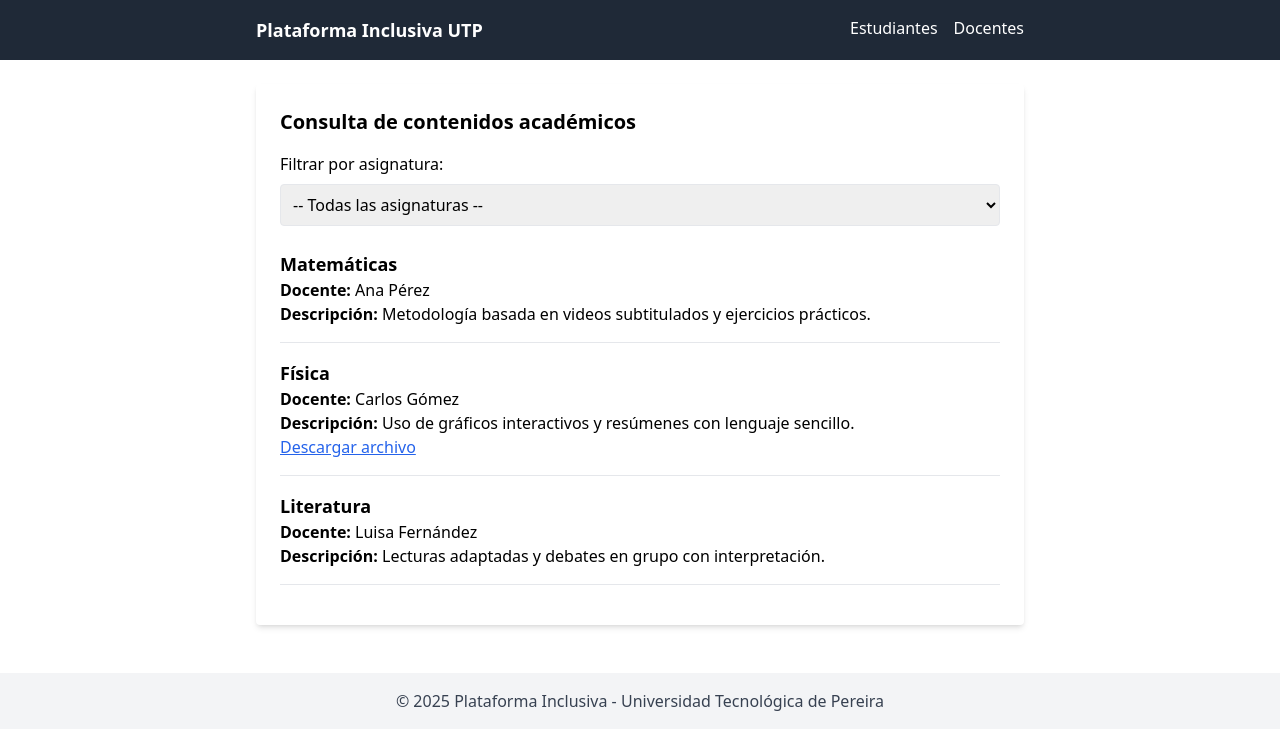
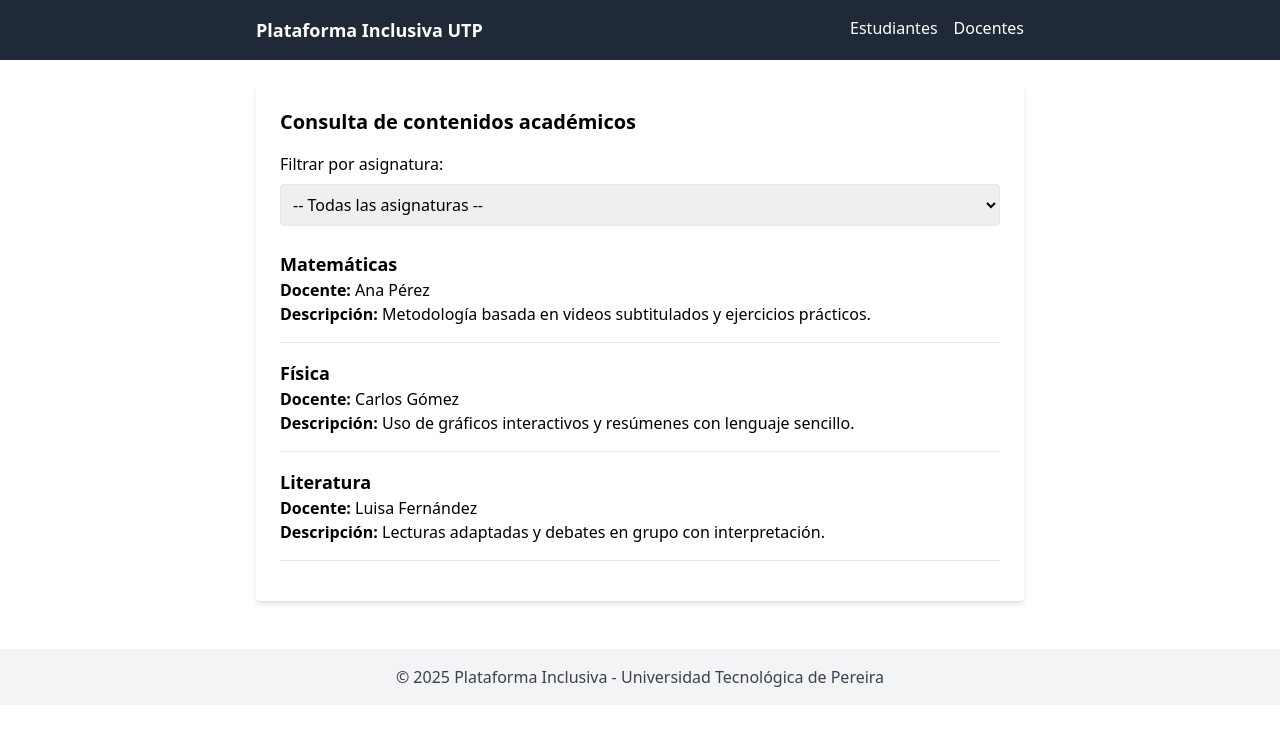
Before and after one commit to Juan-Garcia16/Proyecto-Tecnicas, a React (Vite) app: page /estudiantes in a window 1280 px wide. Shown: the top 750 px of the page. Built offline with nearby package versions, Linux system fonts and the light colour scheme.

Commit message:
Objetivo principal logrado, comienza mejoras visual y autenticacion de los usuarios

```diff
--- a/src/App.jsx
+++ b/src/App.jsx
@@ -1,7 +1,7 @@
+import Estudiantes from './components/Estudiantes.jsx';
 import React, { useState } from 'react';
 import { Routes, Route, Link } from 'react-router-dom';
 import DocenteForm from './components/DocenteForm.jsx';
-import Estudiantes from './components/Estudiantes.jsx';
 
 function Home() {
   return (
@@ -16,7 +16,22 @@ function Home() {
   );
 }
 
+function Docentes({ contenidos, setContenidos }) {
+  const agregarContenido = (nuevoContenido) => {
+    setContenidos([...contenidos, { id: contenidos.length + 1, ...nuevoContenido }]);
+  };
+
+  return (
+    <main className="p-6 max-w-3xl mx-auto">
+      <h2 className="text-2xl font-semibold mb-4">Sección para Docentes</h2>
+      <p className="mb-6">Desde aquí podrás subir tus metodologías y materiales para hacerlos accesibles.</p>
+      <DocenteForm onAgregarAsignatura={agregarContenido} />
+    </main>
+  );
+}
+
 function App() {
+  // Estado global que guarda todos los contenidos con sus archivos (en memoria)
   const [contenidos, setContenidos] = useState([
     {
       id: 1,
@@ -24,13 +39,15 @@ function App() {
       docente: 'Ana Pérez',
       descripcion: 'Metodología basada en videos subtitulados y ejercicios prácticos.',
       archivo: null,
+      archivoURL: null,
     },
     {
       id: 2,
       asignatura: 'Física',
       docente: 'Carlos Gómez',
       descripcion: 'Uso de gráficos interactivos y resúmenes con lenguaje sencillo.',
-      archivo: 'fisica-metodologia.pdf',
+      archivo: null,
+      archivoURL: null,
     },
     {
       id: 3,
@@ -38,12 +55,9 @@ function App() {
       docente: 'Luisa Fernández',
       descripcion: 'Lecturas adaptadas y debates en grupo con interpretación.',
       archivo: null,
+      archivoURL: null,
     },
   ]);
-
-  const agregarContenido = (nuevoContenido) => {
-    setContenidos(prev => [...prev, { id: prev.length + 1, ...nuevoContenido }]);
-  };
 
   return (
     <>
@@ -60,7 +74,7 @@ function App() {
       <Routes>
         <Route path="/" element={<Home />} />
         <Route path="/estudiantes" element={<Estudiantes contenidos={contenidos} />} />
-        <Route path="/docentes" element={<DocenteForm onAgregar={agregarContenido} />} />
+        <Route path="/docentes" element={<Docentes contenidos={contenidos} setContenidos={setContenidos} />} />
       </Routes>
 
       <footer className="bg-gray-100 text-center p-4 mt-12 text-gray-700">
--- a/src/components/DocenteForm.jsx
+++ b/src/components/DocenteForm.jsx
@@ -1,6 +1,6 @@
 import React, { useState } from 'react';
 
-export default function DocenteForm({ onAgregar }) {
+export default function DocenteForm({ onAgregarAsignatura }) {
   const [nombre, setNombre] = useState('');
   const [asignatura, setAsignatura] = useState('');
   const [descripcion, setDescripcion] = useState('');
@@ -14,14 +14,19 @@ export default function DocenteForm({ onAgregar }) {
       return;
     }
 
-    const nuevoContenido = {
+    // Crear URL local para el archivo
+    let archivoURL = null;
+    if (archivo) {
+      archivoURL = URL.createObjectURL(archivo);
+    }
+
+    onAgregarAsignatura({
       docente: nombre,
       asignatura,
       descripcion,
-      archivo: archivo ? archivo.name : null,
-    };
-
-    onAgregar(nuevoContenido);
+      archivo,
+      archivoURL,
+    });
 
     setMensaje(`Contenido enviado para ${asignatura} por ${nombre}`);
 
@@ -36,7 +41,7 @@ export default function DocenteForm({ onAgregar }) {
   return (
     <section className="max-w-2xl mx-auto p-6 bg-white rounded shadow-md mt-6">
       <h2 className="text-xl font-semibold mb-4">Formulario para docentes</h2>
-      <form onSubmit={handleSubmit}>
+      <form onSubmit={handleSubmit} aria-label="Formulario para subir metodología y contenido">
         <label className="block mb-2" htmlFor="nombreDocente">
           Nombre del docente
         </label>
--- a/src/components/Estudiantes.jsx
+++ b/src/components/Estudiantes.jsx
@@ -3,6 +3,7 @@ import React, { useState } from 'react';
 export default function Estudiantes({ contenidos }) {
   const [filtro, setFiltro] = useState('');
 
+  // Extraemos asignaturas únicas del contenido actual
   const asignaturasUnicas = [...new Set(contenidos.map(c => c.asignatura))];
 
   const contenidosFiltrados = filtro
@@ -31,17 +32,16 @@ export default function Estudiantes({ contenidos }) {
       {contenidosFiltrados.length === 0 ? (
         <p>No hay contenidos disponibles para esta asignatura.</p>
       ) : (
-        contenidosFiltrados.map(({ id, asignatura, docente, descripcion, archivo }) => (
+        contenidosFiltrados.map(({ id, asignatura, docente, descripcion, archivoURL }) => (
           <article key={id} className="mb-4 border-b pb-4">
             <h3 className="text-lg font-semibold">{asignatura}</h3>
             <p><strong>Docente:</strong> {docente}</p>
             <p><strong>Descripción:</strong> {descripcion}</p>
-            {archivo && (
+            {archivoURL && (
               <p>
                 <a
-                  href={`/archivos/${archivo}`}
-                  target="_blank"
-                  rel="noopener noreferrer"
+                  href={archivoURL}
+                  download
                   className="text-blue-600 underline"
                 >
                   Descargar archivo
```
